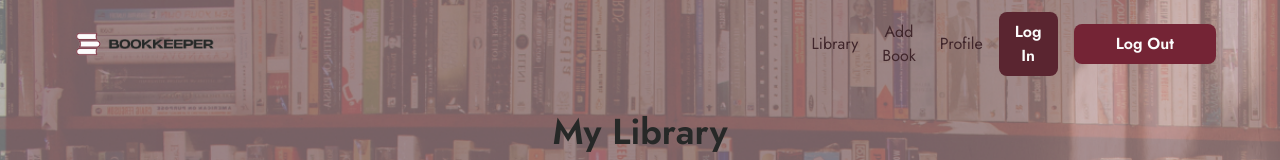
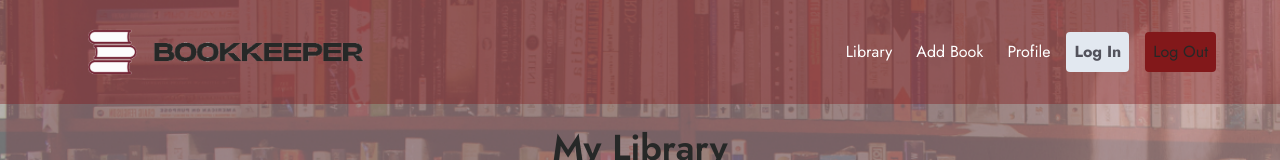
Before and after one commit to jnycolej/bookkeeper-frontend, a React (Vite) app: page /books in a window 1280 px wide. Shown: the top 160 px of the page. Built offline with nearby package versions, Linux system fonts and the light colour scheme; no server answers.

Commit message:
Updated Navbar for readability

```diff
--- a/src/components/LoginButton.jsx
+++ b/src/components/LoginButton.jsx
@@ -5,7 +5,7 @@ const LoginButton = () => {
   const { loginWithRedirect } = useAuth0();
 
   return (
-    <button className="bk-btn-primary" onClick={() => loginWithRedirect()}>
+    <button className="bg-slate-200 p-2 rounded text-zinc-600 font-bold" onClick={() => loginWithRedirect()}>
       Log In
     </button>
   );
--- a/src/components/NavBar.jsx
+++ b/src/components/NavBar.jsx
@@ -16,7 +16,7 @@ export default function NavBar() {
 
   return (
 <header className="w-full">
-      <nav className="flex flex-wrap items-center gap-2 px-4 py-3">
+      <nav className="flex flex-wrap items-center bg-red-900/40 gap-2 px-4 py-3">
         <div className="mx-auto flex w-full max-w-6xl items-center justify-between">
           {/* Brand */}
           <button
@@ -26,7 +26,7 @@ export default function NavBar() {
             aria-label="Go to home"
           >
             <img
-              className="h-10 w-auto"
+              className="h-20 w-auto"
               src={BookKeeperLogo}
               alt="BookKeeper"
             />
@@ -52,21 +52,21 @@ export default function NavBar() {
               <button
                 type="button"
                 onClick={() => handleNav("/books")}
-                className="text-dark hover:text-primary"
+                className="text-white hover:text-primary"
               >
                 Library
               </button>
               <button
                 type="button"
                 onClick={() => handleNav("/bookform")}
-                className="text-dark hover:text-primary"
+                className="text-white hover:text-primary"
               >
                 Add Book
               </button>
               <button
                 type="button"
                 onClick={() => handleNav("/profile")}
-                className="text-dark hover:text-primary"
+                className="text-white hover:text-primary"
               >
                 Profile
               </button>
@@ -74,7 +74,7 @@ export default function NavBar() {
 
               <LoginButton />
               <button
-                className="bk-btn-secondary"
+                className="bg-red-900 p-2 rounded"
                 onClick={() =>
                   logout({ logoutParams: { returnTo: window.location.origin } })
                 }
@@ -115,7 +115,7 @@ export default function NavBar() {
                 <div className="mt-2 flex items-center gap-2">
                   <LoginButton />
                   <button
-                    className="bk-btn-secondary"
+                    className=" font-bold"
                     onClick={() =>
                       logout({
                         logoutParams: { returnTo: window.location.origin },
```
